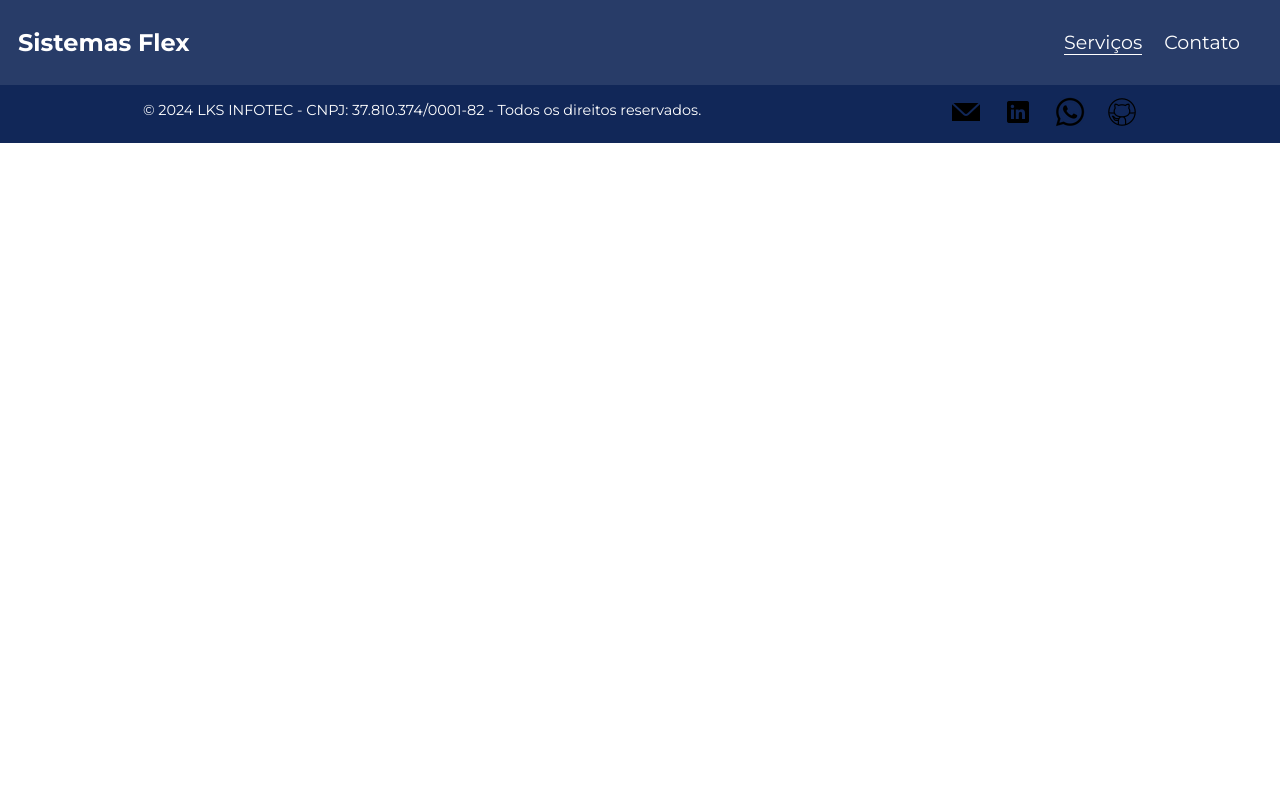
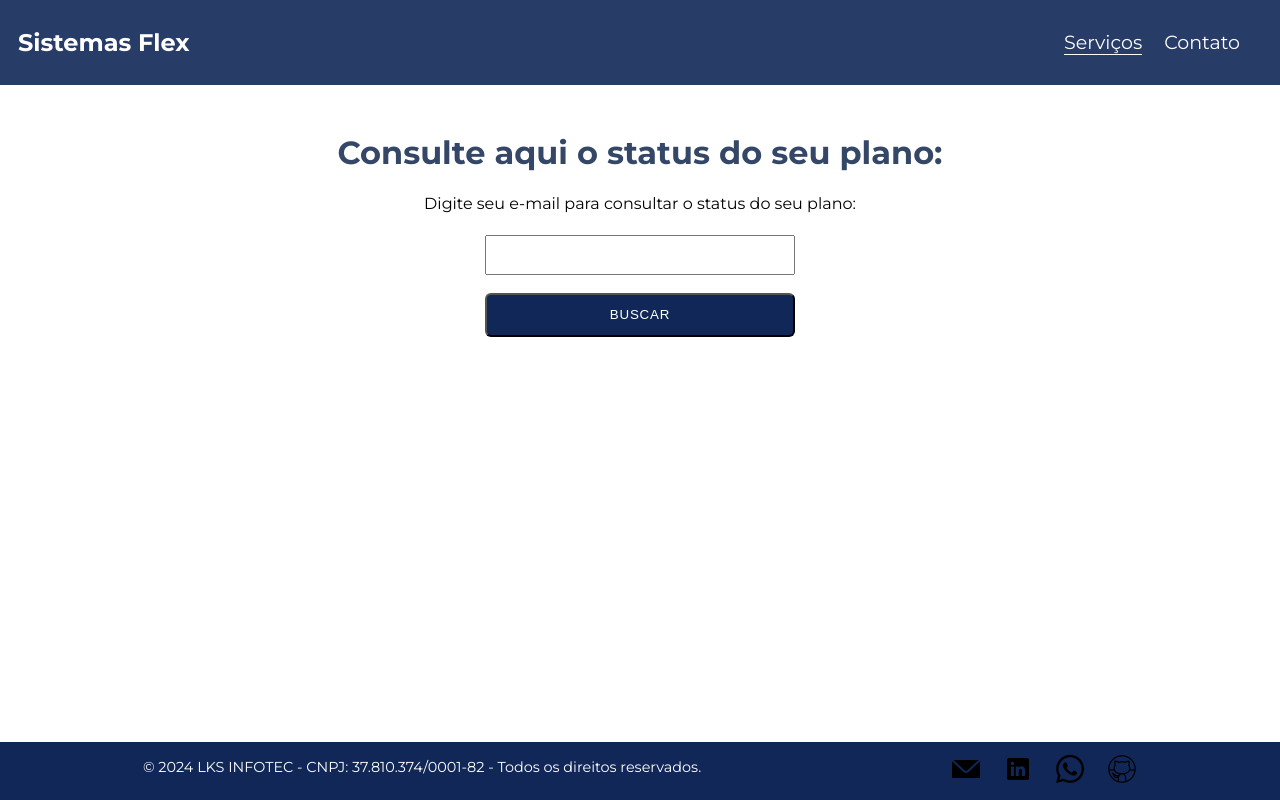
Before and after one commit to Front-LucasRibeiro/my-portfolio, a React (Create React App) app: page /planos-ativos-c-145135764415 in a window 1280 px wide. Built offline with nearby package versions, Linux system fonts and the light colour scheme.

Commit message:
página de controle de clientes

```diff
--- a/src/index.scss
+++ b/src/index.scss
@@ -27,3 +27,15 @@ h1 {
     font-size: 1.5rem;
   }
 }
+
+.ativo{
+  color: green;
+}
+
+.inativo{
+  color: tomato;
+}
+
+.pendente{
+  color: rgb(255, 115, 0);
+}
--- /dev/null
+++ b/src/pages/Planos/index.jsx
@@ -0,0 +1,111 @@
+import { Link } from 'react-router-dom';
+import style from './style.module.scss';
+import { useState } from 'react';
+import { planos } from './planos';
+
+
+function Planos() {
+  const [email, setEmail] = useState("")
+  const [listaFiltered, setListaFiltered] = useState([])
+  const [showInfo, setShowInfo] = useState(false)
+  const [showFilter, setShowFilter] = useState(false)
+
+  const buscarPlano = (e) => {
+    e.preventDefault();
+
+    const resultado = planos.filter(plano => plano.email === email);
+
+    if(email === "lksribeiro2014@gmail.com"){
+      setListaFiltered(planos)
+      setShowFilter(true)
+    }
+    else if(resultado.length > 0){
+      setListaFiltered(resultado)
+      setShowFilter(false)
+    }else{
+      setListaFiltered([])
+      setShowFilter(false)
+
+      if(email != ""){
+        setShowInfo(true)
+      }else{
+        setShowInfo(false)
+      }
+    }
+  }
+
+  const filter = (e, tipo) => {
+    e.preventDefault();
+
+    const resultado = planos.filter(plano => plano.tipo === tipo && (plano.status === "ativo" || plano.status === "pendente"));
+    setListaFiltered(resultado)
+  }
+
+
+  return (
+    <div>
+      <main className={style.mainPlanos}>
+        <h1>Consulte aqui o status do seu plano:</h1>
+        <form action="">
+          <div className={style.mainPlanos__field}>
+            <label htmlFor="">Digite seu e-mail para consultar o status do seu plano:</label>
+            <input type="email" value={email} onChange={(e) => setEmail(e.target.value)} />
+          </div>
+
+          <button className={style.mainPlanos__btn} onClick={buscarPlano}>Buscar</button>
+        </form>
+
+        {
+          showFilter &&
+          <div className={style.mainPlanos__filters}>
+            <button className={style.mainPlanos__btn} onClick={(e) => filter(e,"Mensal")}>Filtrar por Mês</button>
+            <button className={style.mainPlanos__btn} onClick={(e) => filter(e,"Semestral")}>Filtrar por Semestre</button>
+            <button className={style.mainPlanos__btn} onClick={(e) => filter(e,"Anual")}>Filtrar por Ano</button>
+          </div>
+        }
+
+        <div className={style.mainPlanos__lista}>
+          <ul>
+            {
+              listaFiltered.map(plano => {
+                return (
+                  <li>
+                    <p>
+                      <strong>Cliente:</strong> {plano.cliente}
+                    </p>
+                    <p>
+                      <strong>E-mail:</strong> {plano.email}
+                    </p>
+                    <p>
+                      <strong>Site:</strong> <a href={plano.site} target='_blank'>{plano.site}</a>
+                    </p>
+                    <p>
+                      <strong>Plano:</strong> {plano.plano} - {plano.tipo}
+                    </p>
+                    <p className={`${style.mainPlanos__status} ${plano.status}`}>
+                      <strong>Status:</strong> {plano.status}
+                    </p>
+                    <p>
+                      <strong>Valor:</strong> {plano.valor}
+                    </p>
+                    <p>
+                      <strong>Recorrência:</strong> {plano.recorrencia}
+                    </p>
+
+                    <Link to={plano.linkRenovar} className={style.mainPlanos__btn}>Renovar plano</Link>
+                  </li>
+                )
+              })
+            }
+            {
+              listaFiltered.length === 0 && showInfo &&
+              <p>Não existem planos disponíveis para o e-mail informado.</p>
+            }
+          </ul>
+        </div>
+      </main>
+    </div>
+  );
+}
+
+export default Planos;
--- /dev/null
+++ b/src/pages/Planos/planos.js
@@ -0,0 +1,14 @@
+  // controle de clientes ativos e inativos
+  export const planos = [
+    // {
+    //   cliente: "Lucas",
+    //   email: "lksribeiro2014@gmail.com",
+    //   site: "https://admin.agendaraqui.com.br/",
+    //   plano: "01/04/2024 à 01/10/2024",
+    //   tipo: "Semestral",
+    //   status: "ativo", //inativo // pendente
+    //   valor: "R$ 341,40",
+    //   recorrencia: "mensal de R$ 56,90",
+    //   linkRenovar: "/sistema-agendar-aqui"
+    // },
+  ]
--- /dev/null
+++ b/src/pages/Planos/style.module.scss
@@ -0,0 +1,82 @@
+@import '../../sass/global-styles/variables';
+
+.mainPlanos {
+  max-width: 768px;
+  display: block;
+  margin: 48px auto;
+  text-align: center;
+  padding: 0 14px;
+
+  &__filters{
+    display: flex;
+    gap: 12px;
+
+    @media (max-width: 767px){
+      flex-direction: column;
+    }
+
+    button{
+      margin: 0 auto;
+    }
+  }
+
+  &__lista{
+    ul{
+      li{
+        display: flex;
+        flex-direction: column;
+        text-align: left;
+        border: 1px solid #dedede;
+        border-radius: 3px;
+        padding: 12px 18px;
+        margin-bottom: 22px;
+
+        a{
+          margin: 8px 0;
+          max-width: 192px;
+        }
+
+        p{
+          margin: 4px 0;
+        }
+      }
+    }
+  }
+
+  &__btn{
+    text-decoration: none;
+    color: #fff;
+    background-color: #112758;
+    border-radius: 6px;
+    height: 44px;
+    display: flex;
+    justify-content: center;
+    align-items: center;
+    text-transform: uppercase;
+    letter-spacing: 0.8px;
+    margin: 18px auto 42px;
+    max-width: 310px;
+    width: 100%;
+    cursor: pointer;
+  }
+
+  &__field{
+    display: flex;
+    flex-direction: column;
+
+    input{
+      height: 40px;
+      padding: 0 14px;
+      max-width: 310px;
+      margin: 0 auto;
+      width: 100%;
+      box-sizing: border-box;
+      margin-top: 22px;
+    }
+  }
+
+  h1,
+  h2 {
+    color: #344767;
+  }
+}
--- a/src/routes.js
+++ b/src/routes.js
@@ -8,6 +8,7 @@ import FabricaAtacado from 'pages/FabricaAtacado';
 import CamisetasMix from 'pages/CamisetasMix';
 import ShopTecnologia from 'pages/ShopTecnologia';
 import TermosDeUso from 'pages/TermosUso';
+import Planos from 'pages/Planos';
 
 function Router() {
   return (
@@ -20,6 +21,7 @@ function Router() {
       <Route path="/camisetas-mix" element={<CamisetasMix />} />
       <Route path="/shop-tecnologia" element={<ShopTecnologia />} />
       <Route path="/termos-de-uso" element={<TermosDeUso />} />
+      <Route path="/planos-ativos-c-145135764415" element={<Planos />} />
     </Routes>
   )
 }
```
